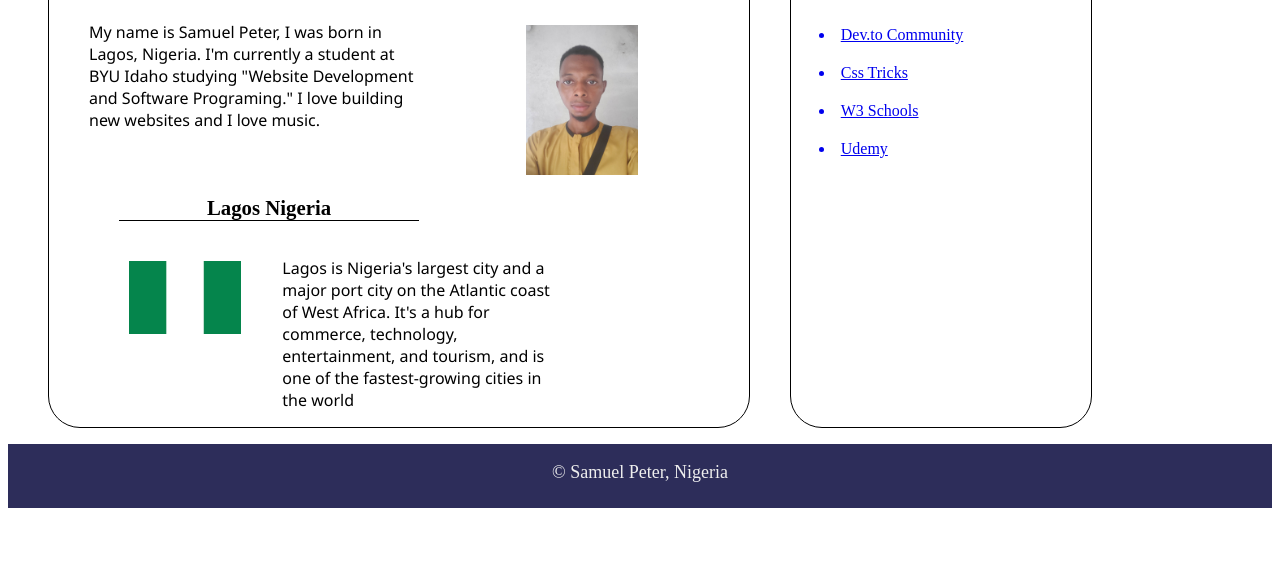
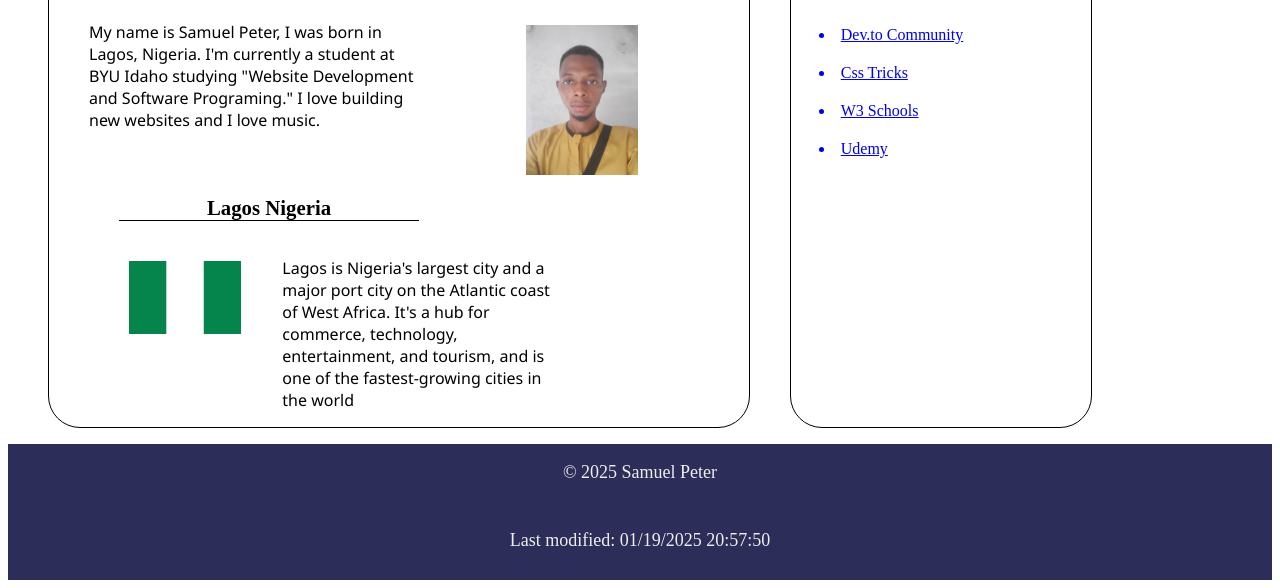
Before and after one commit to Samuelpeter001/wdd131, a plain HTML site: page index.html in a window 1280 px wide. Shown: the part 241-829 px from the top of the page. Before the commit the page ends 800 px from the top, so only its background shows below. Drawn offline with Linux system fonts and the light colour scheme.

Commit message:
updated assignment

```diff
--- a/index.html
+++ b/index.html
@@ -3,9 +3,10 @@
 <head>
     <meta charset="UTF-8">
     <meta name="viewport" content="width=device-width, initial-scale=1.0">
-<title>WDD 131 - Dynamic Web Fundamentals - Samuel Peter</title>
+    <title>WDD 131 - Dynamic Web Fundamentals - Samuel Peter</title>
     <meta name="description" content="WDD 131 - Dynamic Web Fundamentals - Samuel Peter. This is a website description of me and my country "/>
     <link rel="stylesheet" href="style/base.css">
+    <script src="scripts/getdates.js" defer></script>
 </head>
 <body>
     <header>
@@ -53,10 +54,8 @@
         </nav>
     </main>
     <footer>
-        <p>
-            <span id="currentyear"></span>
-        © Samuel Peter, Nigeria</p>
-        <p></p>
+        <p id ="copyright"></p>
+        <p id ="last-modified"></p>
     </footer>
 
 </body>
--- a/scripts/getdates.js
+++ b/scripts/getdates.js
@@ -0,0 +1,3 @@
+const currentYear = new Date().getFullYear();
+document.getElementById('copyright').textContent = `© ${currentYear} Samuel Peter`;
+document.getElementById('last-modified').textContent = `Last modified: ${document.lastModified}`;
--- a/style/base.css
+++ b/style/base.css
@@ -109,7 +109,7 @@ footer {
     background: rgb(45, 45, 90);
     color: #eee;
     justify-content: center;
-    height: 8vh;
+    height: 17vh;
     text-align: center;
     font-size: large;
     margin-top: 16px;
```
